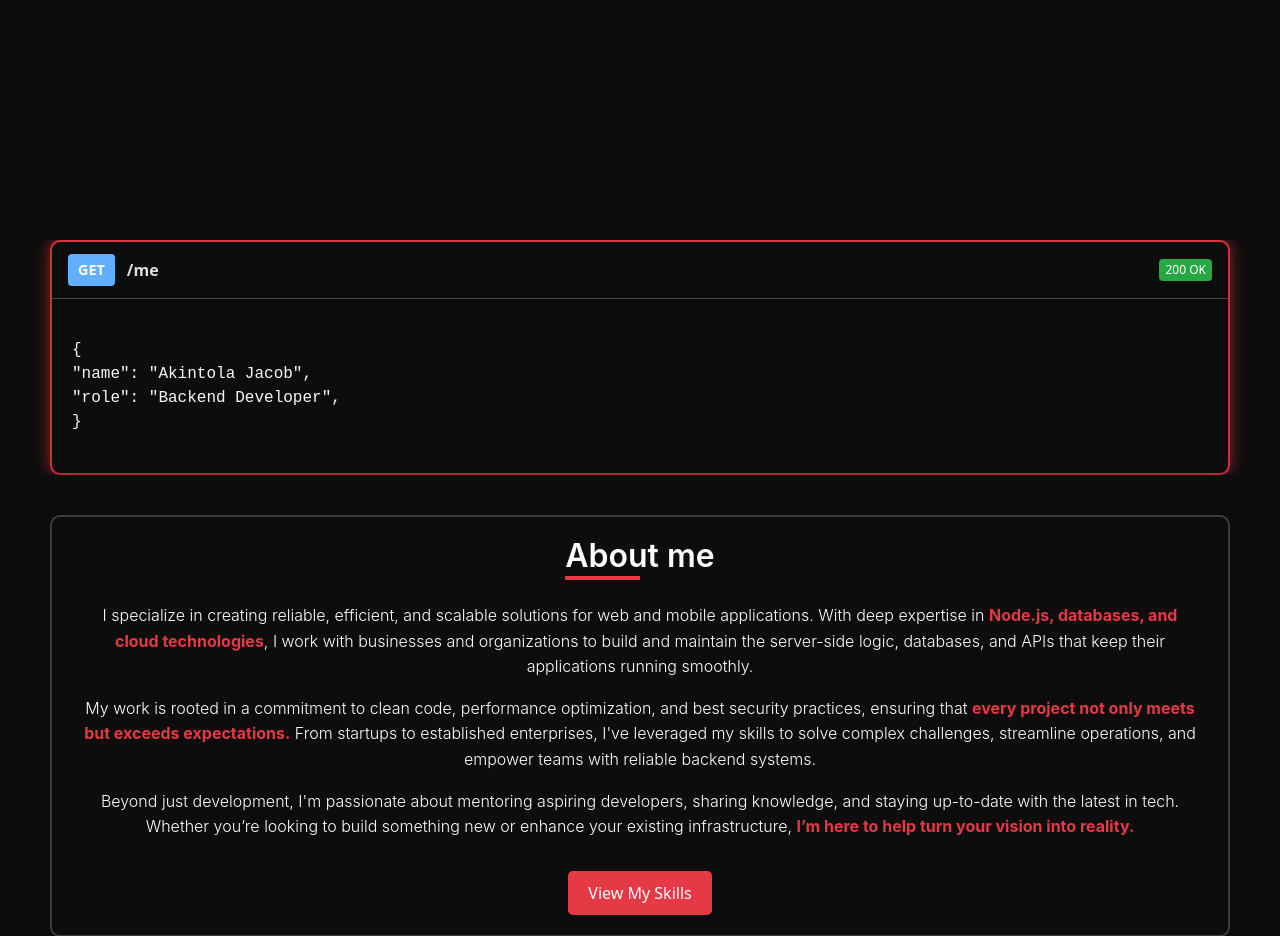
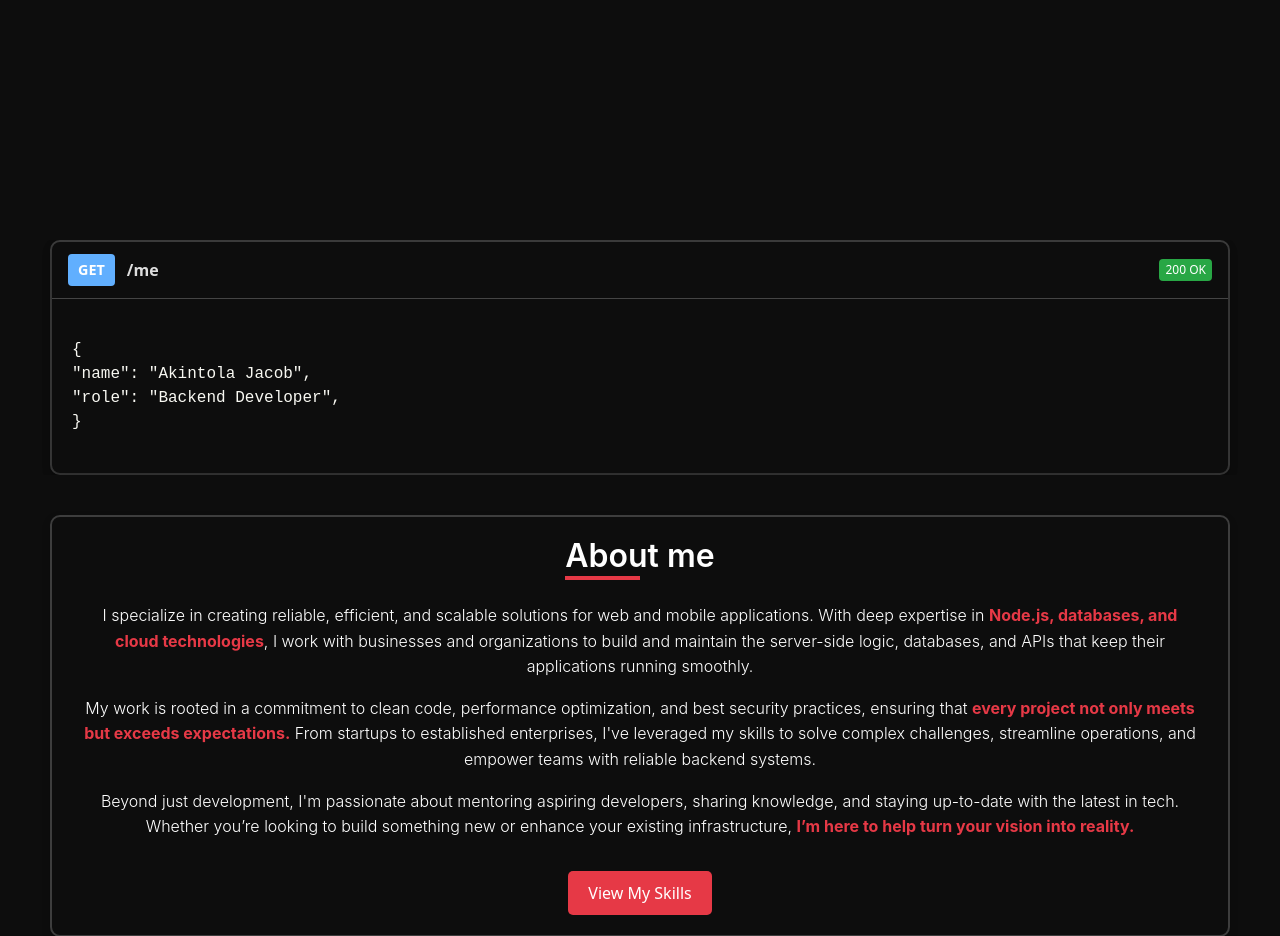
Before and after one commit to jaykobak/portfolio-website, a Flask app: page / in a window 1280 px wide, with the pointer over the restyled element. Shown: the part 580-1516 px from the top of the page. Run offline with Flask 3, Linux system fonts and the light colour scheme; some libraries are stand-ins or nearby versions.

Commit message:
Considered no animation for cards

```diff
--- a/static/styles.css
+++ b/static/styles.css
@@ -442,8 +442,8 @@ h4 {
 
 /* Hover effect for larger screens */
 .intro:hover {
-    border-color: #e63946 !important;
-    box-shadow: 0 0 15px rgba(230, 57, 70, 0.7), 0 8px 16px rgba(0, 0, 0, 0.3) !important;
+    color: rgb(88 199 250 / 0%);
+    cursor: pointer;
 }
 
 /* Effect for smaller screens */
```
